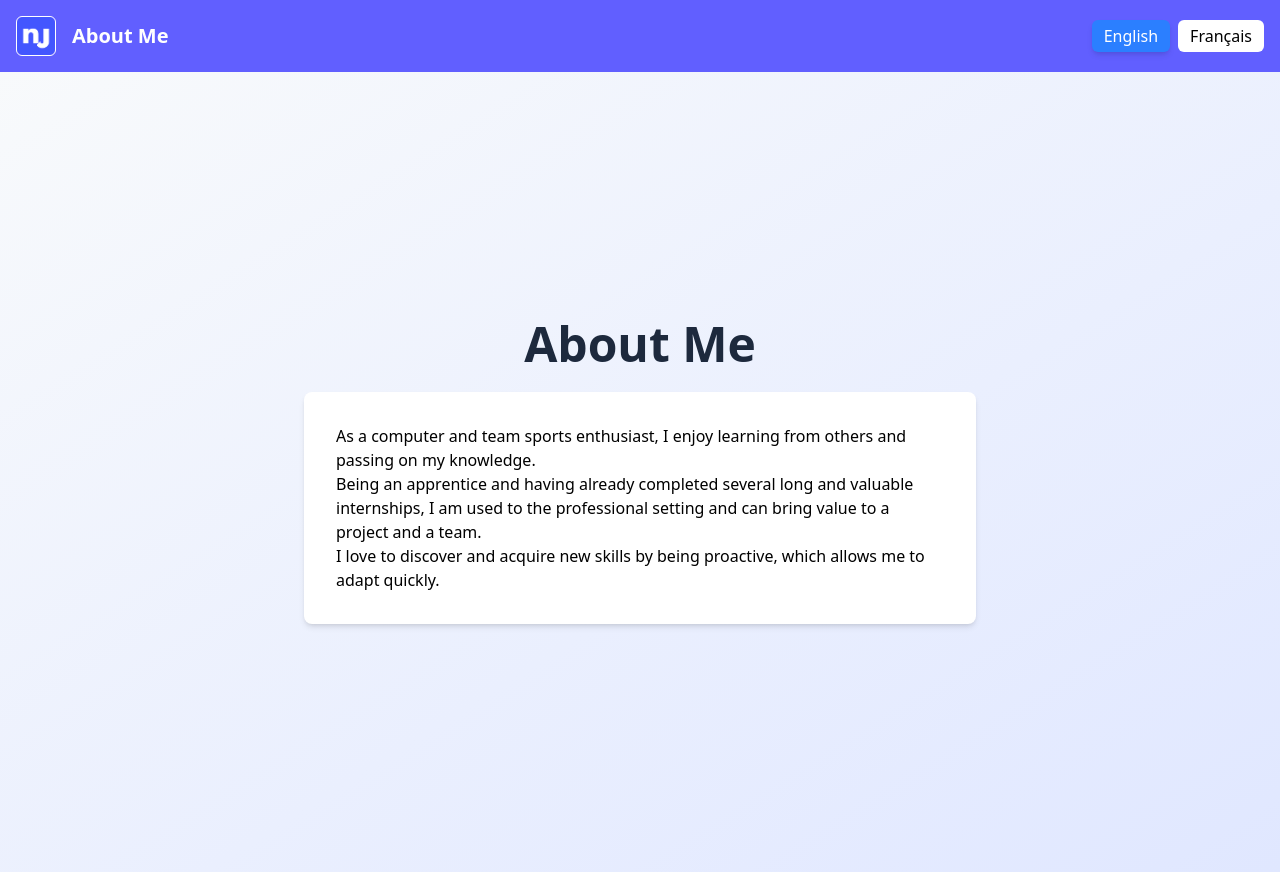
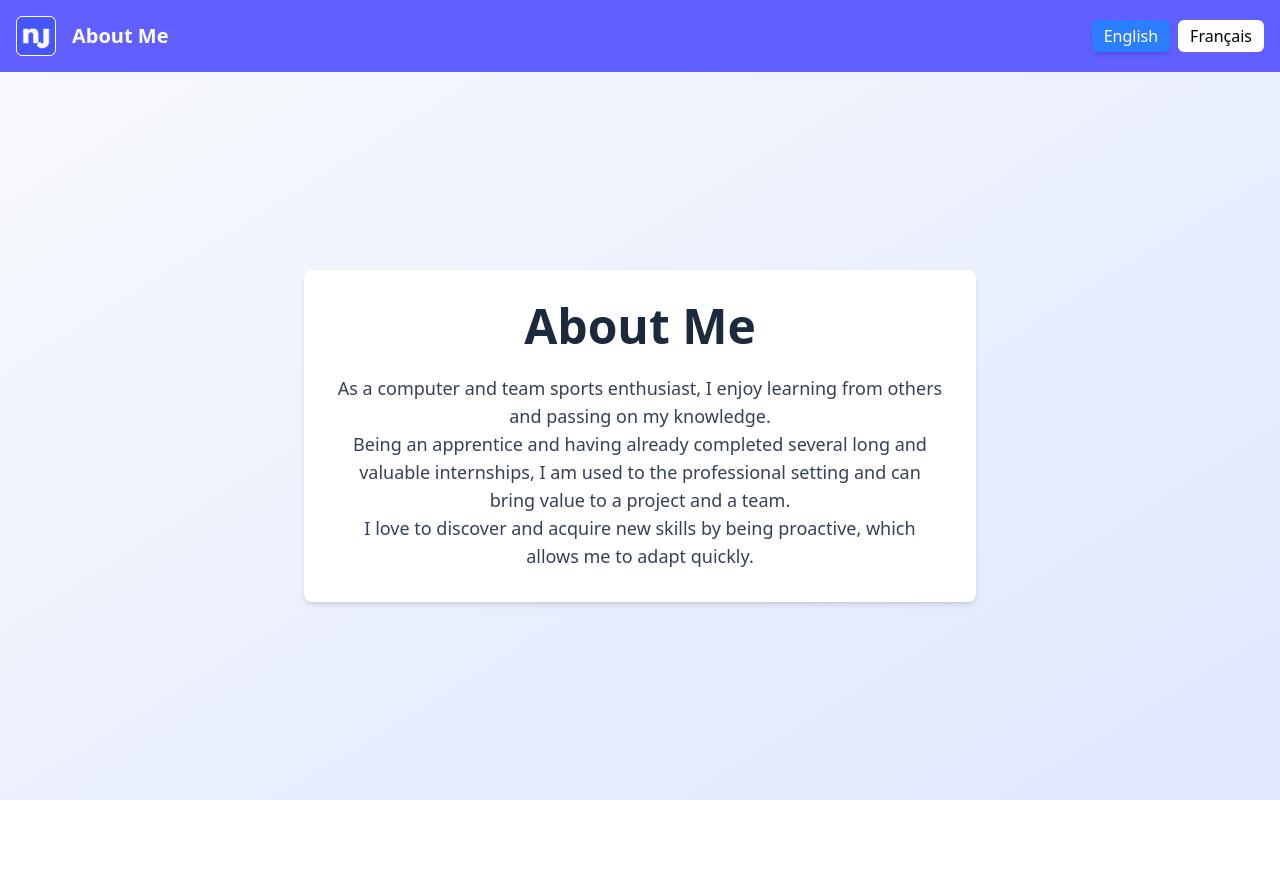
Before and after one commit to Akkuro/Portfolio, a Next.js app: page /about-me in a window 1280 px wide. After the commit the page ends 800 px from the top, so only its background shows below. Built offline with nearby package versions, Linux system fonts and the light colour scheme.

Commit message:
Fix main content overflowing vertically

```diff
--- a/src/app/about-me/layout.tsx
+++ b/src/app/about-me/layout.tsx
@@ -4,7 +4,7 @@ import { Navbar } from "../components/Navbar";
 import { useLanguageContext } from "../contexts/LanguageContext";
 import { useEffect } from "react";
 
-export default function ProjectsLayout({
+export default function AboutMeLayout({
   children,
 }: {
   children: React.ReactNode;
@@ -25,9 +25,11 @@ export default function ProjectsLayout({
   }, [language]);
 
   return (
-    <>
+    <div className="flex flex-col min-h-screen bg-gradient-to-br from-slate-50 to-indigo-100">
       <Navbar title={t.aboutMe || "About Me"} />
-      <main>{children}</main>
-    </>
+      <main className="flex-1 flex flex-col items-center justify-center">
+        {children}
+      </main>
+    </div>
   );
 }
--- a/src/app/about-me/page.tsx
+++ b/src/app/about-me/page.tsx
@@ -2,15 +2,15 @@
 
 import { useLanguageContext } from "../contexts/LanguageContext";
 
-export default function ProjectsPage() {
+export default function AboutMePage() {
   const { t } = useLanguageContext();
 
   return (
-    <div className="relative min-h-screen flex flex-col items-center justify-center bg-gradient-to-br from-slate-50 to-indigo-100">
+    <div className="bg-white rounded-lg shadow-md p-8 flex flex-col items-center w-full max-w-2xl">
       <h1 className="text-4xl md:text-5xl font-extrabold mb-6 text-slate-800 text-center">
         {t.aboutMe}
       </h1>
-      <div className="bg-white rounded-lg shadow-md p-8 flex flex-col items-center w-full max-w-2xl">
+      <div className="text-gray-700 text-lg text-center">
         {typeof t.aboutMeContents === "string"
           ? t.aboutMeContents.split("\n").map((line, idx) => (
               <span key={idx}>
--- a/src/app/projects/layout.tsx
+++ b/src/app/projects/layout.tsx
@@ -25,9 +25,11 @@ export default function ProjectsLayout({
   }, [language]);
 
   return (
-    <>
+    <div className="flex flex-col min-h-screen bg-gradient-to-br from-slate-50 to-indigo-100">
       <Navbar title={t.projects || "My Projects"} />
-      <main>{children}</main>
-    </>
+      <main className="flex-1 flex flex-col items-center justify-center">
+        {children}
+      </main>
+    </div>
   );
 }
--- a/src/app/projects/page.tsx
+++ b/src/app/projects/page.tsx
@@ -7,16 +7,14 @@ export default function ProjectsPage() {
   const { t } = useLanguageContext();
 
   return (
-    <div className="relative min-h-screen flex flex-col items-center justify-center bg-gradient-to-br from-slate-50 to-indigo-100">
+    <div className="bg-white rounded-lg shadow-md p-8 flex flex-col items-center">
       <h1 className="text-4xl md:text-5xl font-extrabold mb-6 text-slate-800 text-center">
         {t.projects}
       </h1>
-      <div className="bg-white rounded-lg shadow-md p-8 flex flex-col items-center">
-        <p className="text-lg text-gray-700 mb-6 text-center">
-          {t.underConstruction}
-        </p>
-        <CvDownloadButton />
-      </div>
+      <p className="text-lg text-gray-700 mb-6 text-center">
+        {t.underConstruction}
+      </p>
+      <CvDownloadButton />
     </div>
   );
 }
```
